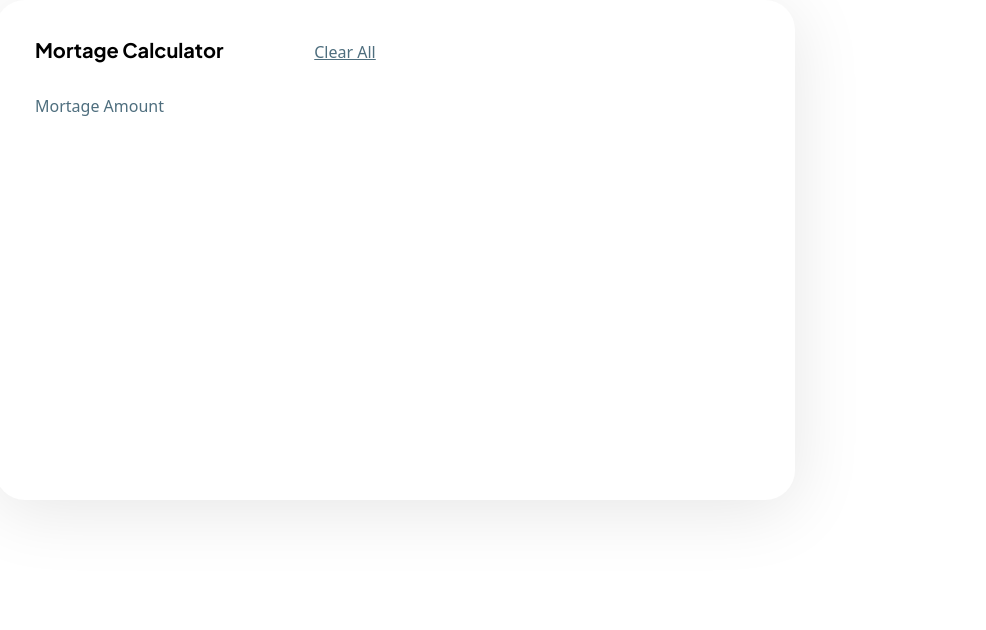
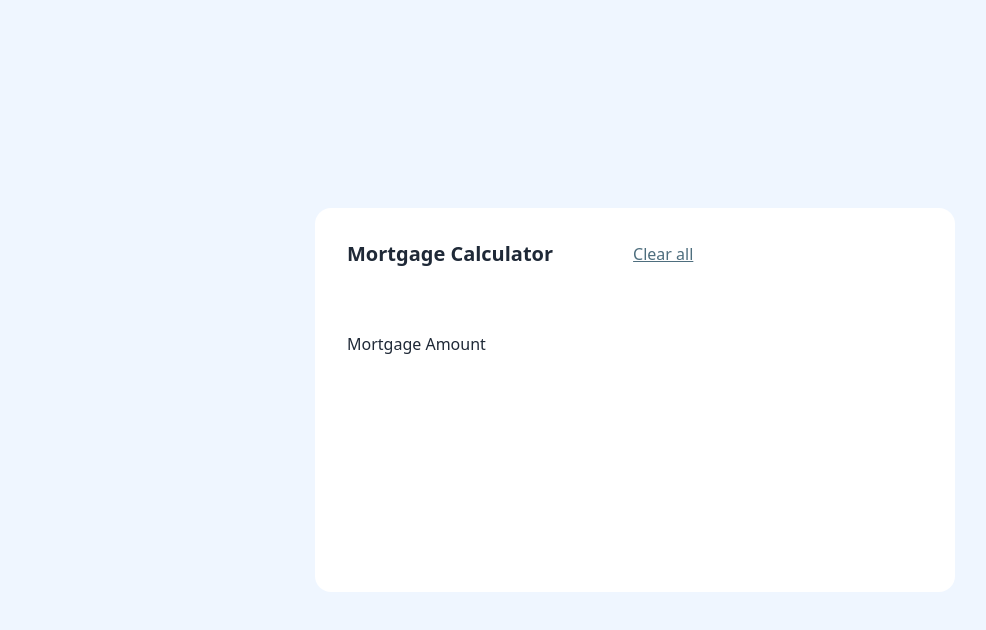
Before and after one commit to al-kojic/frontend-project, a SvelteKit app: page / in a window 1280 px wide. Shown: the top 630 px of the page, without its empty margins (5-991 px from the left). Built offline with nearby package versions, Linux system fonts and the light colour scheme.

Commit message:
Update +page.svelte

```diff
--- a/src/routes/+page.svelte
+++ b/src/routes/+page.svelte
@@ -1,79 +1,20 @@
-<script>
-	// Add any page-specific logic here (if needed)
-</script>
-
-<link rel="preconnect" href="https://fonts.googleapis.com" />
-<link rel="preconnect" href="https://fonts.gstatic.com" crossorigin />
-<link
-	href="https://fonts.googleapis.com/css2?family=Plus+Jakarta+Sans:ital,wght@0,200..800;1,200..800&display=swap"
-	rel="stylesheet"
-/>
-
-<!-- <h1 class="text-red-500">Welcome to SvelteKit</h1>
-<p>Visit <a href="https://svelte.dev/docs/kit">svelte.dev/docs/kit</a> to read the documentation</p>
-<a class="btn" href="https://www.johak.at/" target="_blank">Button Daisy UI</a> -->
-
-<!-- <style>
-	:global(body) {
-		background-color: #e3f4fc;
-		height: 100vh;
-	}
-</style> -->
+<head>
+	<link
+		href="https://fonts.googleapis.com/css2?family=Plus+Jakarta+Sans:wght@400;600&display=swap"
+		rel="stylesheet"
+	/>
+</head>
 
 <body>
-	<div class="box">
-		<h2><b>Mortage Calculator</b></h2>
-		<p class="p1"><u>Clear All</u></p>
-		<p class="p2">Mortage Amount</p>
-		<!-- <p class="p3">Mortage Term</p>
-		<p class="p4">Interest Rate</p>
-		<p class="p5">Mortage Type</p> -->
-	</div>
-	<div class="amount"></div>
-</body>
-
-<style>
-	body {
-		display: flex;
-		justify-content: center;
-		align-items: center;
-		height: 100vh;
-		background-color: #e3f4fc;
-	}
-
-	.box {
-		background-color: white;
-		padding: 30px;
-		border-radius: 30px;
-		box-shadow: 0 10px 70px rgba(0, 0, 0, 0.1);
-		text-align: center;
-		width: 800px;
-		height: 500px;
-	}
-
-	.box h2 {
-		color: #000000;
-		text-align: left;
-		font-size: 20px;
-		margin: 5px 10px;
-		font-family: 'Plus Jakarta Sans', sans-serif;
-	}
-
-	.p1 {
-		color: hsl(200, 24%, 40%);
-		text-align: top;
-		padding-right: 100px;
-		margin-top: -30px;
-		font-size: 16px;
-		font-weight: 500;
-	}
-
-	.p2 {
-		color: hsl(200, 24%, 40%);
-		font-size: 16px;
-		text-align: left;
-		margin-top: 20px;
-		padding: 10px;
-		font-weight: 500;
-	}
-</style>
+	<div class="bg-blue-50 min-h-screen flex justify-center items-center">
+		<div class="h-96 w-1/2 bg-white rounded-2xl">
+			<div class="p-8 flex items-center justify-start">
+				<h2 class="font-['Plus Jakarta Sans'] font-bold text-xl mb-0">Mortgage Calculator</h2>
+				<button class="underline ml-20" style="color: hsl(200, 24%, 40%)">Clear all</button>
+			</div>
+			<div class="p-8 flex items-center justify-start">
+				<h3>Mortgage Amount</h3>
+			</div>
+		</div>
+	</div></body
+>
```
